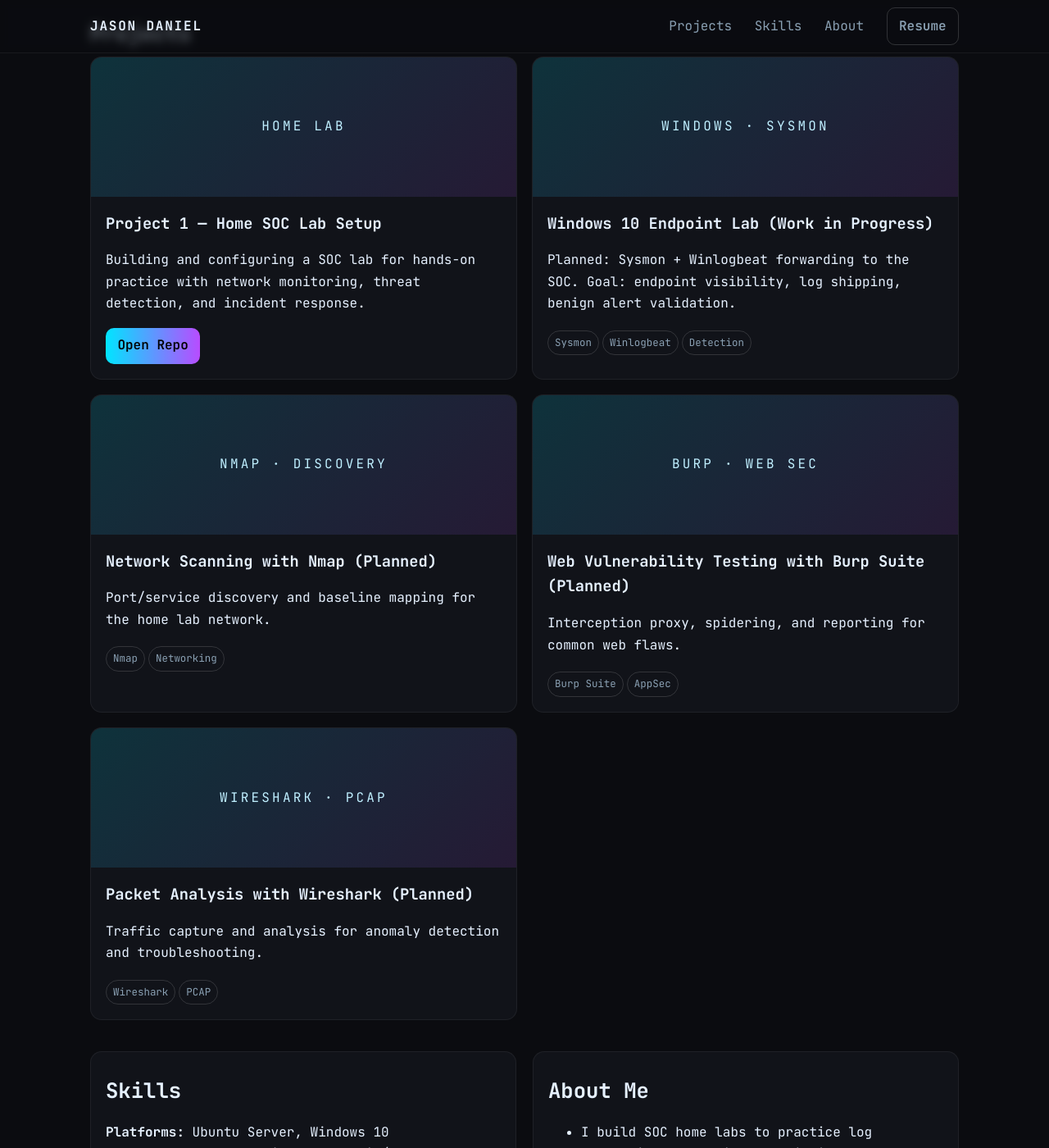
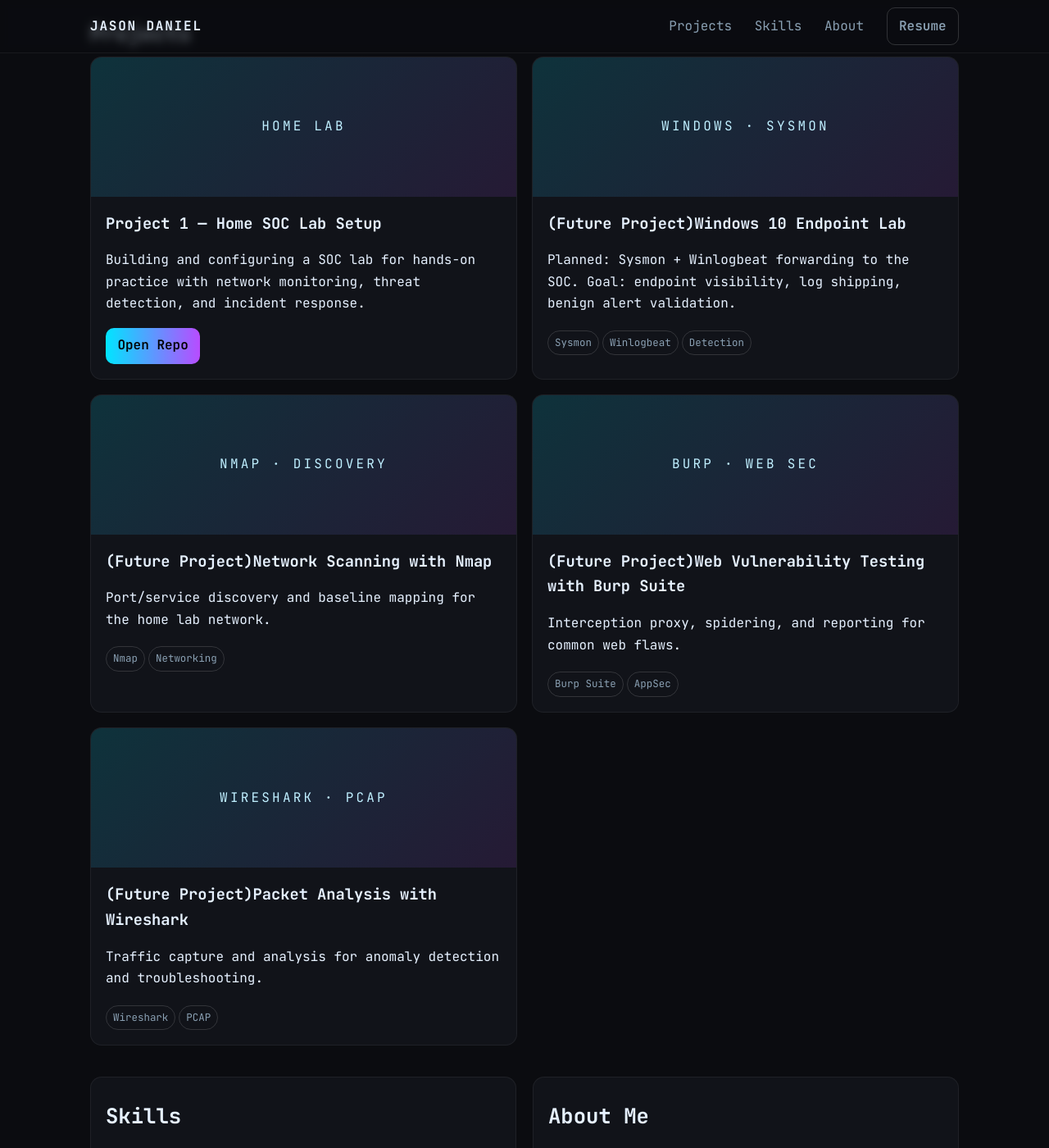
Before and after one commit to cscdanielj/cscdanielj.github.io, a Jekyll site: the page built from index.md, in a window 1280 px wide and 1400 px high, scrolled down 825 px. Shown: the whole window at 82% size. Built offline with Jekyll 4.4.1, drawn with Linux system fonts in a browser that asks for light colours.

Commit message:
Update index.md

```diff
--- a/index.md
+++ b/index.md
@@ -53,7 +53,7 @@ My goal is to leverage my education in IT background and cybersecurity  to secur
       <article class="card">
         <div class="thumb">WINDOWS · SYSMON</div>
         <div class="body">
-          <h3>Windows 10 Endpoint Lab (Work in Progress)</h3>
+          <h3>(Future Project)Windows 10 Endpoint Lab</h3>
           <p>Planned: Sysmon + Winlogbeat forwarding to the SOC. Goal: endpoint visibility, log shipping, benign alert validation.</p>
           <div class="tags">
             <span class="tag">Sysmon</span><span class="tag">Winlogbeat</span><span class="tag">Detection</span>
@@ -64,7 +64,7 @@ My goal is to leverage my education in IT background and cybersecurity  to secur
       <article class="card">
         <div class="thumb">NMAP · DISCOVERY</div>
         <div class="body">
-          <h3>Network Scanning with Nmap (Planned)</h3>
+          <h3>(Future Project)Network Scanning with Nmap</h3>
           <p>Port/service discovery and baseline mapping for the home lab network.</p>
           <div class="tags"><span class="tag">Nmap</span><span class="tag">Networking</span></div>
         </div>
@@ -73,7 +73,7 @@ My goal is to leverage my education in IT background and cybersecurity  to secur
       <article class="card">
         <div class="thumb">BURP · WEB SEC</div>
         <div class="body">
-          <h3>Web Vulnerability Testing with Burp Suite (Planned)</h3>
+          <h3>(Future Project)Web Vulnerability Testing with Burp Suite</h3>
           <p>Interception proxy, spidering, and reporting for common web flaws.</p>
           <div class="tags"><span class="tag">Burp Suite</span><span class="tag">AppSec</span></div>
         </div>
@@ -82,7 +82,7 @@ My goal is to leverage my education in IT background and cybersecurity  to secur
       <article class="card">
         <div class="thumb">WIRESHARK · PCAP</div>
         <div class="body">
-          <h3>Packet Analysis with Wireshark (Planned)</h3>
+          <h3>(Future Project)Packet Analysis with Wireshark</h3>
           <p>Traffic capture and analysis for anomaly detection and troubleshooting.</p>
           <div class="tags"><span class="tag">Wireshark</span><span class="tag">PCAP</span></div>
         </div>
```
